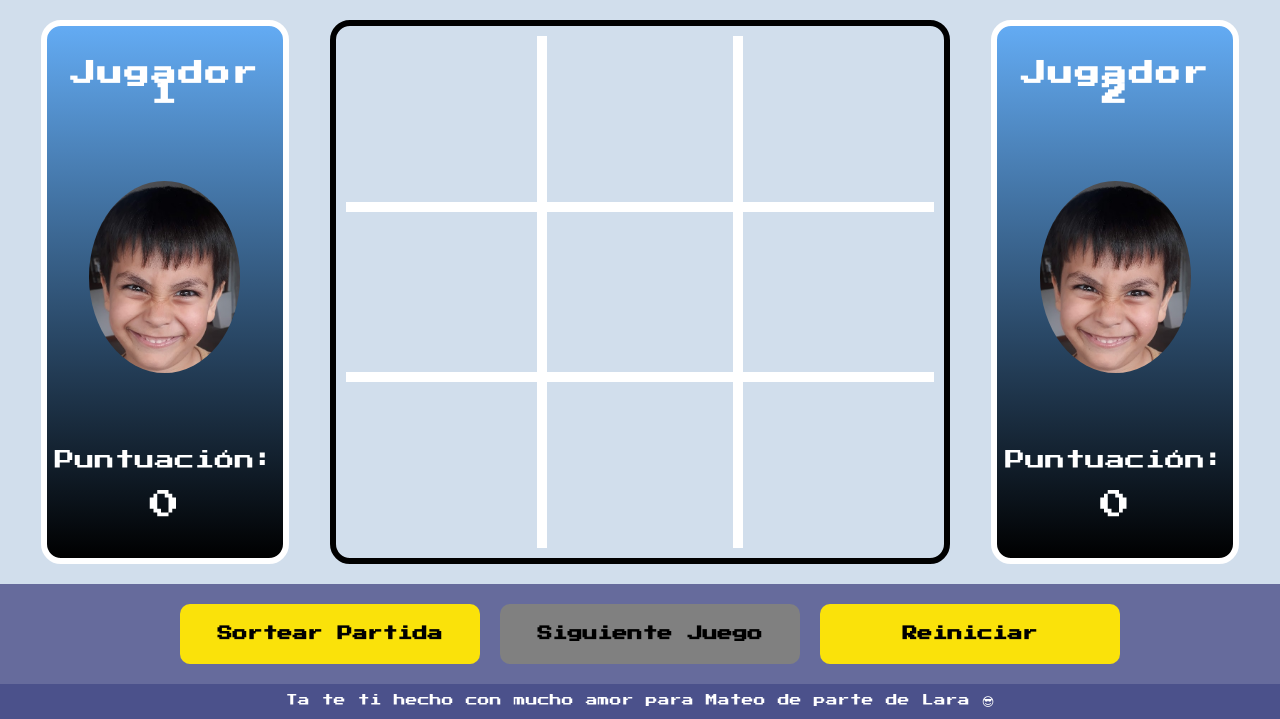
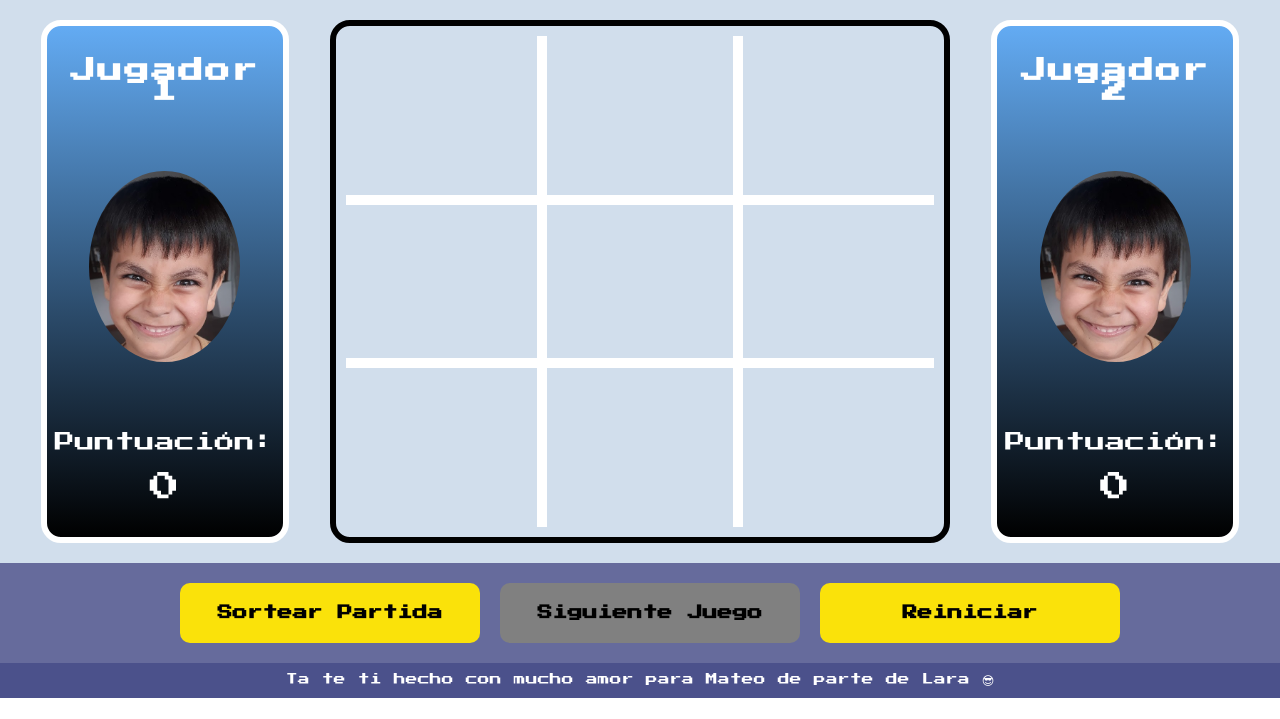
Before and after one commit to Lara99n/Ta-te-ti, a plain HTML site: page index.html in a window 1280 px wide. Shown: the part 100-819 px from the top of the page. Drawn offline with Linux system fonts and the light colour scheme.

Commit message:
utimo cambio

```diff
--- a/styles/desktop.css
+++ b/styles/desktop.css
@@ -6,7 +6,7 @@
     }
 
     .section {
-        height: calc(100vh - 213px);
+        height: calc(100vh - 230px);
     }
 
     .header__h1 {
@@ -37,7 +37,7 @@
     }
 
     .section {
-        height: calc(100vh - 216px);
+        height: calc(100vh - 237px);
     }
 
     .header__h1 {
@@ -71,7 +71,4 @@
 
 }
 
-
-
-
 }
--- a/styles/styles.css
+++ b/styles/styles.css
@@ -42,7 +42,7 @@ body {
 
 .section {
     width: 100%;
-    height: calc(100vh - 100px);
+    height: calc(100vh - 137px);
     background-color: #d1deec;
     padding: 20px 20px;
     display: flex;
```
